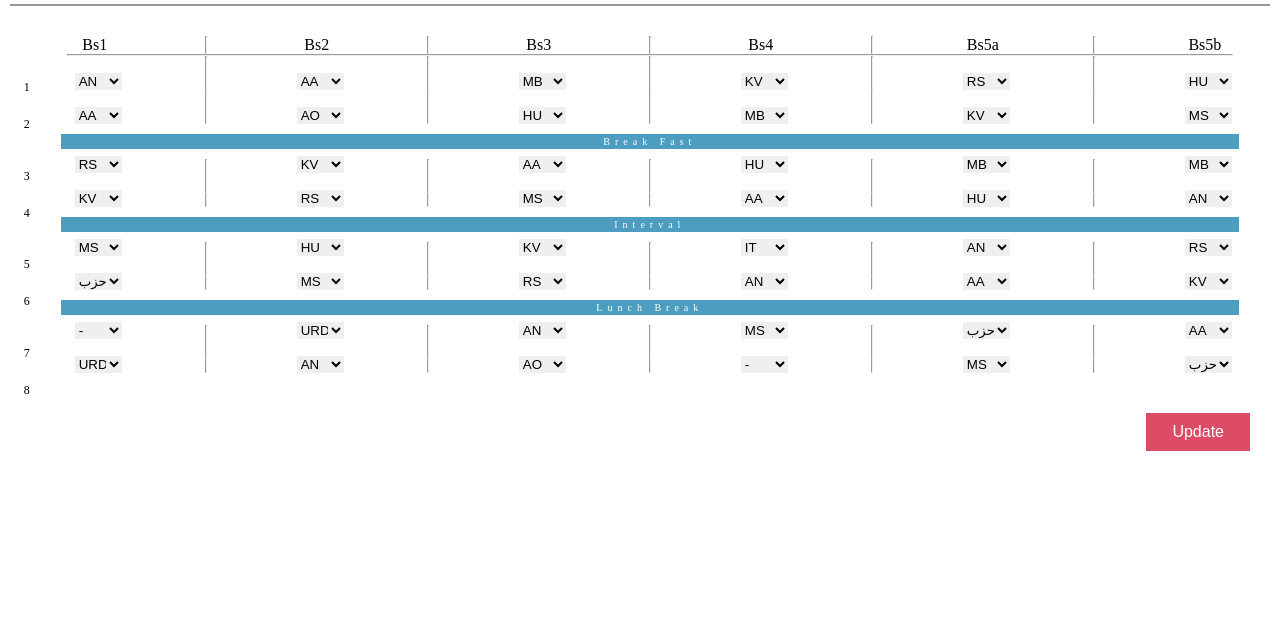
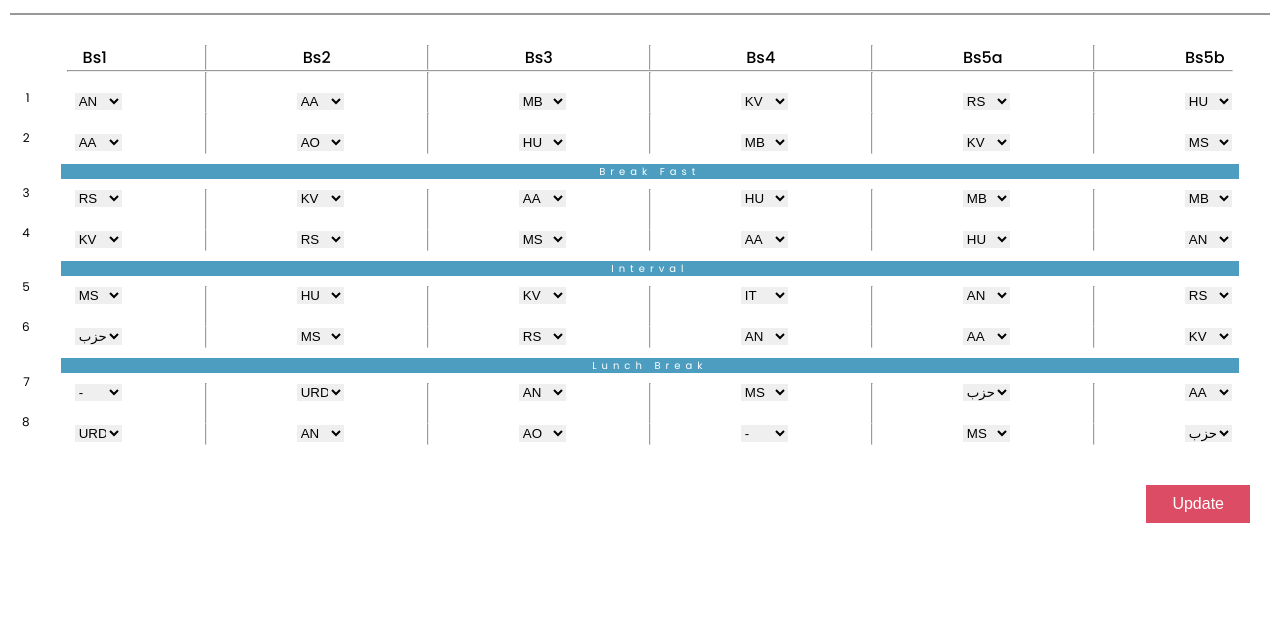
Before and after one commit to AnasbinKabeer/furistic, a website: page admin.html in a window 1280 px wide. Shown: the part 174-800 px from the top of the page. Drawn offline with Linux system fonts and the light colour scheme.

Commit message:
Update admin.html

```diff
--- a/admin.html
+++ b/admin.html
@@ -7,7 +7,10 @@
   <title>MG-Admin</title>
   <link rel="stylesheet" href="/css/style.css">
   <link rel="stylesheet" href="/css/style.css">
-  <link rel="icon" href="markazgarden.png" type="image/x-icon" />
+  <link rel="preconnect" href="https://fonts.googleapis.com">
+<link rel="preconnect" href="https://fonts.gstatic.com" crossorigin>
+<link href="https://fonts.googleapis.com/css2?family=Poppins:ital,wght@0,100;0,200;0,300;0,400;0,500;0,600;0,700;0,800;1,100;1,300;1,400;1,500;1,600;1,700;1,800;1,900&display=swap" rel="stylesheet">
+  <link rel="icon" href="\images\markazgarden.png" type="image/x-icon" />
 </head>
 
 <body>
```
